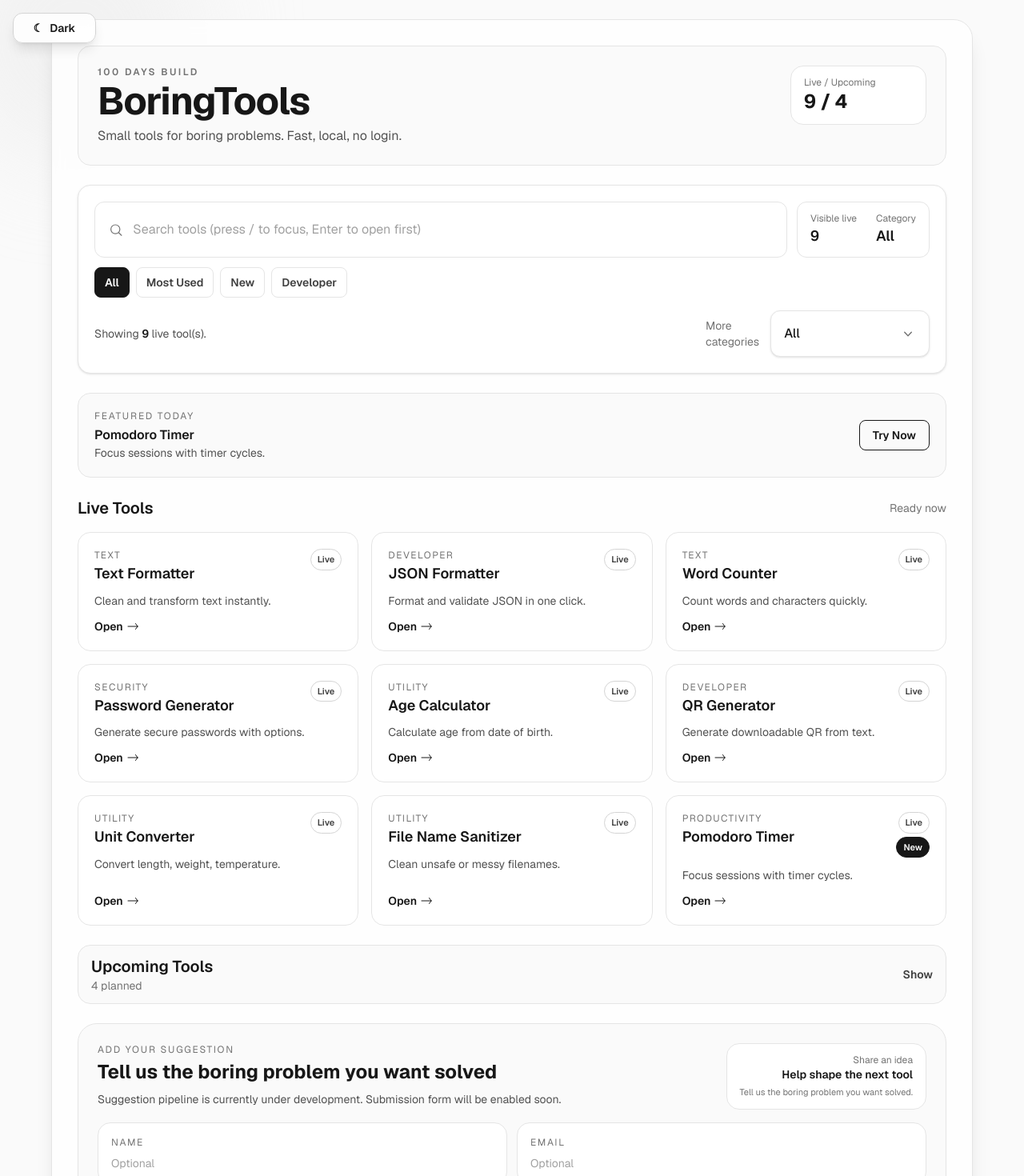
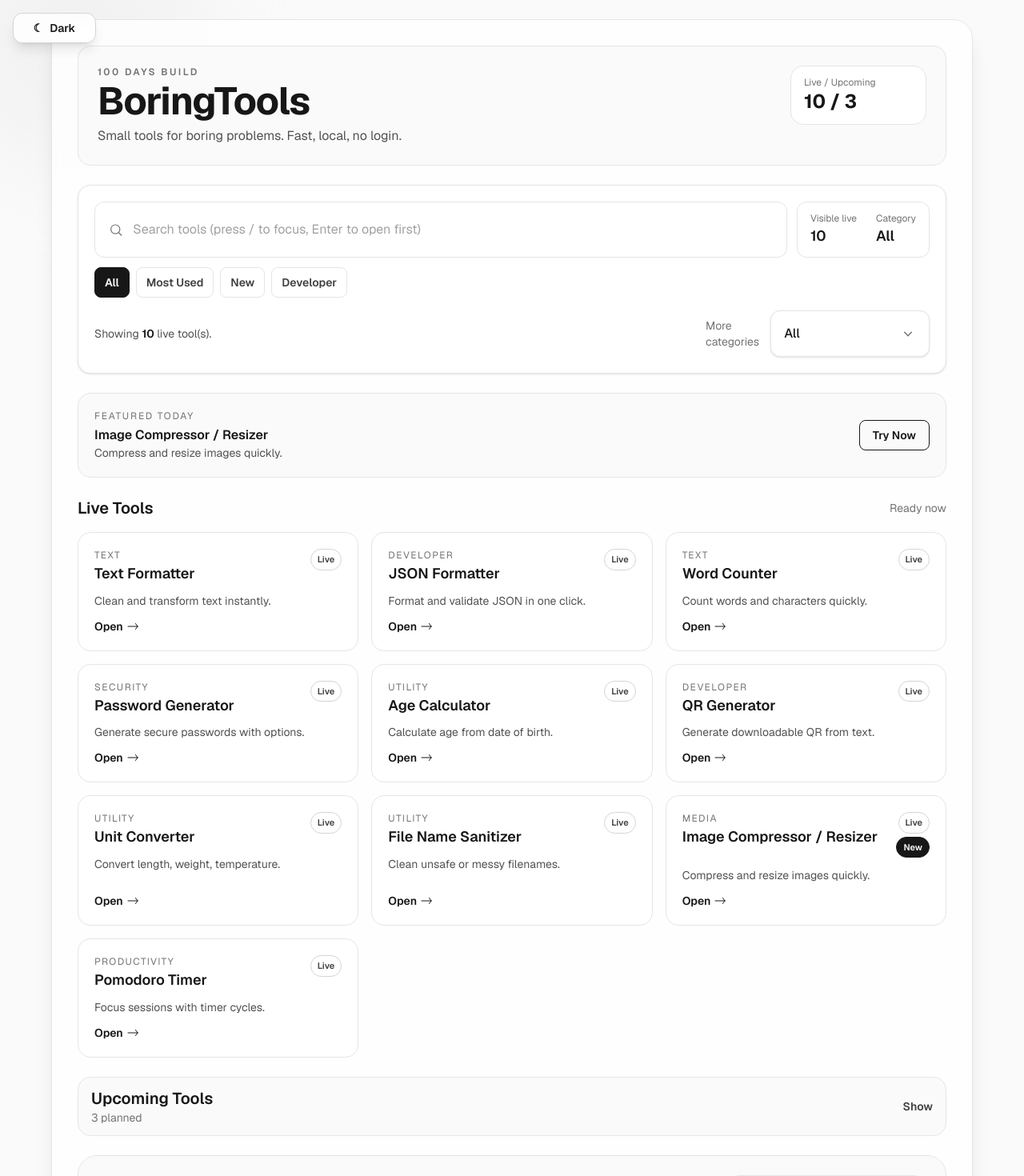
Before and after one commit to ius-sharma/boring-tools, a Next.js app: page / in a window 1280 px wide. Shown: the top 1470 px of the page at 80% size. Built offline with nearby package versions, Linux system fonts and the light colour scheme.

Commit message:
day 10: launch image compressor resizer

```diff
--- a/app/page.jsx
+++ b/app/page.jsx
@@ -69,13 +69,21 @@ const tools = [
     status: "Live",
   },
   {
+    id: "image-compressor",
+    name: "Image Compressor / Resizer",
+    href: "/image-compressor",
+    category: "Media",
+    description: "Compress and resize images quickly.",
+    status: "Live",
+    isNew: true,
+  },
+  {
     id: "pomodoro-timer",
     name: "Pomodoro Timer",
     href: "/pomodoro-timer",
     category: "Productivity",
     description: "Focus sessions with timer cycles.",
     status: "Live",
-    isNew: true,
   },
 ];
 
@@ -99,13 +107,6 @@ const upcomingTools = [
     name: "Markdown Previewer",
     category: "Developer",
     description: "Write markdown and preview instantly.",
-    eta: "Coming Soon",
-  },
-  {
-    id: "image-compressor",
-    name: "Image Compressor / Resizer",
-    category: "Media",
-    description: "Compress and resize images quickly.",
     eta: "Coming Soon",
   },
 ];
```
Also changed, not shown: 1 other file (tests, documents, lock files or other folders).
